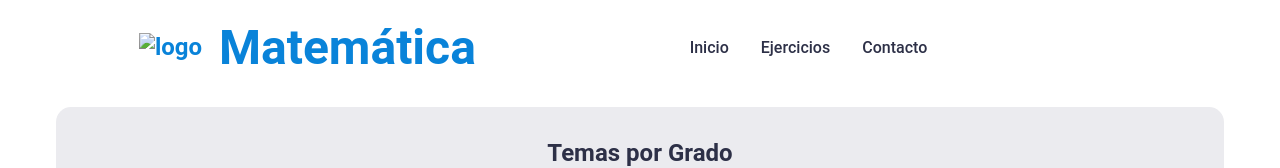
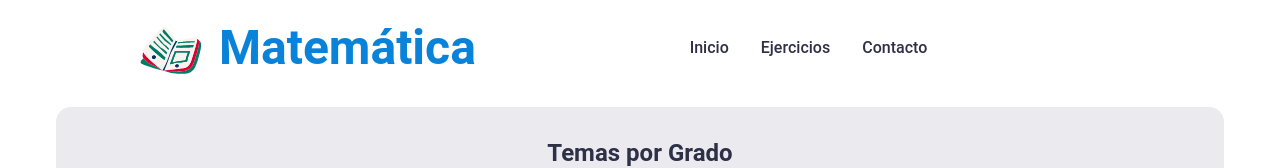
Before and after one commit to tcosCode/Math-webApp, a plain HTML site: page index.html in a window 1280 px wide. Shown: the top 168 px of the page. Drawn offline with Linux system fonts and the light colour scheme.

Commit message:
initial commit

```diff
--- a/index.html
+++ b/index.html
@@ -16,7 +16,7 @@
       <!--Header-->
       <header class="header">
         <div class="logo">
-          <img src="iconos/logo.svg" alt="logo" class="svg-logo" />
+          <img src="public/icons/logo.svg" alt="logo" class="svg-logo" />
           <h1 class="header-title">Matemática</h1>
         </div>
         <!--Nav-->
```
Also changed, not shown: public/icons/logo.svg (added).
